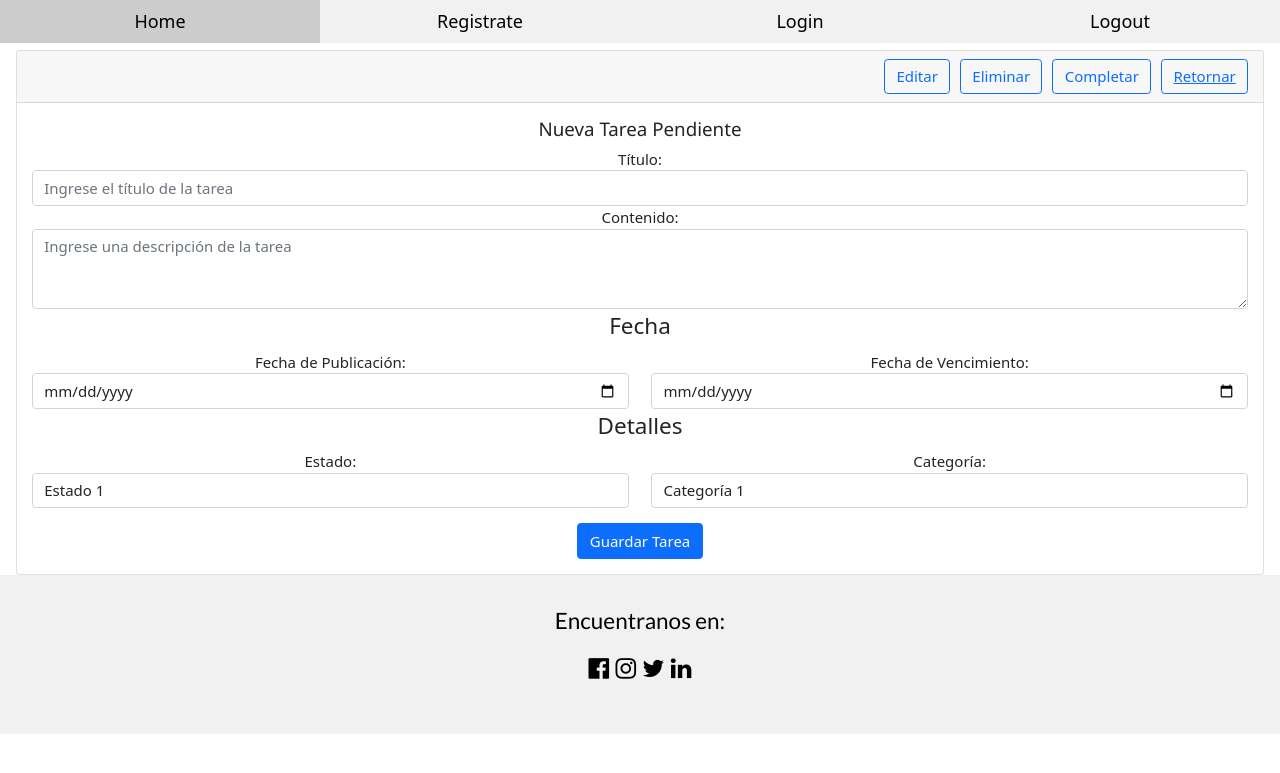
After one commit to mtapiaoses/Pindividual_modulo7, a Django app: page /tarea/ in a window 1280 px wide. The commit adds this page. Shown: the top 773 px of the page. Run offline with Django 4.2, Linux system fonts and the light colour scheme; some libraries are stand-ins or nearby versions.

Commit message:
individual3

```diff
--- a/individual7/app7/templates/base.html
+++ b/individual7/app7/templates/base.html
@@ -18,7 +18,7 @@ html,body,h1,h2,h3,h4 {font-family:"Lato", sans-serif}
 <body>
 
 <!-- Links (sit on top) -->
-<div class="w3-top">
+<div class="w3-top w3-sticky">
   <div class="w3-row w3-large w3-light-grey">
     <div class="w3-col s3">
       <a href="/" class="w3-button w3-block">Home</a>
@@ -34,6 +34,7 @@ html,body,h1,h2,h3,h4 {font-family:"Lato", sans-serif}
     </div>
   </div>
 </div>
+
 
 <div class="w3-container w3-center">{% block contenido %} {% endblock %} </div>
 
@@ -80,6 +81,15 @@ function showDivs(n) {
   dots[slideIndex-1].className += " w3-white";
 }
 </script>
-
+{% block scripts %}
+<script>
+  $(document).ready(function() {
+    $('.datepicker').datepicker({
+      format: 'yyyy-mm-dd', // El formato de fecha que deseas utilizar
+      // Otiones adicionales de configuración según tus necesidades
+    });
+  });
+</script>
+{% endblock %}
 </body>
 </html>
--- /dev/null
+++ b/individual7/app7/templates/tarea.html
@@ -0,0 +1,114 @@
+{% extends 'base.html' %} {% block contenido %} {% load static%}
+<link rel="stylesheet" href="https://cdnjs.cloudflare.com/ajax/libs/bootstrap/5.1.0/css/bootstrap.min.css">
+<script src="https://cdnjs.cloudflare.com/ajax/libs/bootstrap/5.1.0/js/bootstrap.bundle.min.js"></script>
+
+<style>
+  .card {
+    justify-content: center;
+    margin-top: 50px;
+  }
+
+  .card {
+    flex-direction: column;
+    justify-content: center;
+  }
+
+  .card-header {
+    display: flex;
+    justify-content: flex-end;
+    gap: 10px;
+  }
+</style>
+
+<div class="card">
+    <div class="card-header">
+        <button type="button" class="btn btn-outline-primary">Editar<i class="bi bi-pencil"></i></button>
+        <button type="button" class="btn btn-outline-primary">Eliminar<i class="bi bi-trash"></i></button>
+        <button type="button" class="btn btn-outline-primary">Completar<i class="bi bi-check2"></i></button>
+        <button type="button" class="btn btn-outline-primary"><a href="/perfil/">Retornar</a><i class="bi bi-arrow-return-left"></i></button>
+      </div>
+
+  <div class="card-body">
+    <h5 class="card-title">Nueva Tarea Pendiente</h5>
+    <form>
+      <div class="form-group">
+        <label for="titulo">Título:</label>
+        <input type="text" class="form-control" id="titulo" placeholder="Ingrese el título de la tarea">
+      </div>
+      <div class="form-group">
+        <label for="descripcion">Contenido:</label>
+        <textarea class="form-control" id="descripcion" rows="3" placeholder="Ingrese una descripción de la tarea"></textarea>
+      </div>
+
+      <fieldset>
+        <legend>Fecha</legend>
+        <div class="row">
+          <div class="col">
+            <div class="form-group">
+              <label for="fechaPublicacion">Fecha de Publicación:</label>
+              <input type="date" class="form-control" id="fechaPublicacion">
+            </div>
+          </div>
+
+          <div class="col">
+            <div class="form-group">
+              <label for="fechaVencimiento">Fecha de Vencimiento:</label>
+              <input type="date" class="form-control" id="fechaVencimiento">
+            </div>
+          </div>
+        </div>
+      </fieldset>
+
+      <fieldset>
+        <legend>Detalles</legend>
+        <div class="row">
+          <div class="col">
+            <div class="form-group">
+              <label for="estado">Estado:</label>
+              <select class="form-control" id="estado">
+                <option value="estado1">Estado 1</option>
+                <option value="estado2">Estado 2</option>
+                <option value="estado3">Estado 3</option>
+              </select>
+            </div>
+          </div>
+
+          <div class="col">
+            <div class="form-group">
+              <label for="categoria">Categoría:</label>
+              <select class="form-control" id="categoria">
+                <option value="categoria1">Categoría 1</option>
+                <option value="categoria2">Categoría 2</option>
+                <option value="categoria3">Categoría 3</option>
+              </select>
+            </div>
+          </div>
+        </div>
+      </fieldset>
+
+      <div class="form-group mt-3"> <!-- Agrega la clase "mt-3" para un margen superior de 3 -->
+        <button type="submit" class="btn btn-primary">Guardar Tarea</button>
+      </div>
+    </form>
+  </div>
+</div>
+
+{% endblock %}
+
+
+
+
+
+
+<!--
+          <div class="row">
+            <div class="col">
+              <div class="form-group">
+                <label for="autor">Autor:</label>
+                <select class="form-control" id="autor">
+                  <option value="autor1">Autor 1</option>
+                  <option value="autor2">Autor 2</option>
+                  <option value="autor3">Autor 3</option>
+                </select>
+              </div>
+            </div> -->
--- a/individual7/app7/views.py
+++ b/individual7/app7/views.py
@@ -11,28 +11,6 @@ from django.views.generic import TemplateView
 def home(request):
     context = {'clave':'valor'}
     return render(request, 'home.html', context)
-
-# def login(request):
-#     if request.method == 'POST':
-#         formulario = Login(request.POST)
-#         print("estoy en el login, antes de validar")
-
-#         if formulario.is_valid():
-#             username = formulario.cleaned_data['usuario']
-#             password = formulario.cleaned_data['clave']
-
-#             user = authenticate(username=username, password=password)
-#             print(user)
-
-#             if user is not None:
-#                 login(request, user)
-#                 return render(request, 'perfil.html')
-#                 # return redirect ('/perfil/')
-
-#             return redirect('/')
-#     else:
-#         formulario = Login()
-#         return render(request, 'login.html' , {'formulario':formulario})
 
 class LoginUsuario(TemplateView):
     def get(self, request, *args, **kwargs):
@@ -57,16 +35,16 @@ class LoginUsuario(TemplateView):
 #                 return render(request, 'perfil.html')
                   return redirect ('/perfil/')
             print("a apunto de salir al perfil")
-        return redirect('/')
+        return redirect('/perfil/')
 
 
 
 def perfilp(request):
-    print("entre al perfil")
-    perfil = Perfil.objects.get(user_id=request.user.id)
-    print("dsps del perfil")
-    context = {'perfil':perfil}
-    return render(request, 'perfil.html',context)
+    print
+    perfil = Perfil.objects.get(user=request.user)
+    tareas = perfil.tareas.all()
+    context = {'tareas': tareas}
+    return render(request, 'perfil.html', context)
 
 def registro(request):
     if request.method == 'POST':
@@ -93,3 +71,6 @@ def registro(request):
         formulario = Registro()
         context = {'formulario':formulario}
         return render(request, 'registro.html', context)
+
+def detalle_tarea(request,):
+    return render(request,"tarea.html")
--- a/individual7/individual7/urls.py
+++ b/individual7/individual7/urls.py
@@ -16,12 +16,13 @@ Including another URLconf
 """
 from django.contrib import admin
 from django.urls import path
-from app7.views import home, LoginUsuario, perfilp, registro
+from app7.views import home, LoginUsuario, perfilp, registro, detalle_tarea
 
 urlpatterns = [
     path('admin/', admin.site.urls),
     path('', home, name='home'),
     path('login/', LoginUsuario.as_view(), name='LoginUsuario'),
     path('perfil/', perfilp, name='perfilp'),
-    path('registrate/', registro, name='registro')
+    path('registrate/', registro, name='registro'),
+    path('tarea/', detalle_tarea, name='detalle_tarea')
 ]
```
Also changed, not shown: individual7/app7/models.py (+12 -14 lines), individual7/app7/templates/perfil.html (+38 -14 lines), individual7/app7/migrations/0001_initial.py, individual7/app7/migrations/0002_rename_fecha_creacion_tareas_fecha_vencimiento.py (added), individual7/app7/migrations/0003_rename_fecha_publicación_tareas_fecha_publicacion.py (added).
